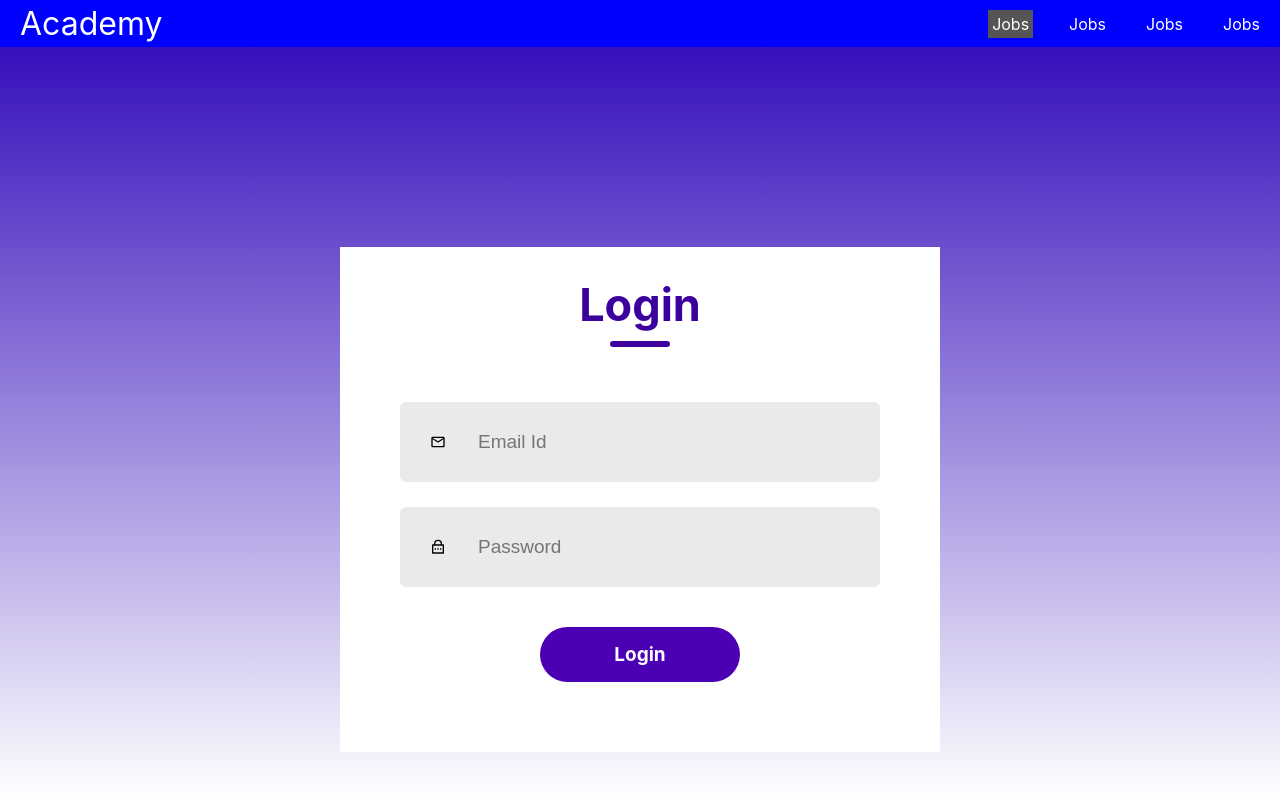
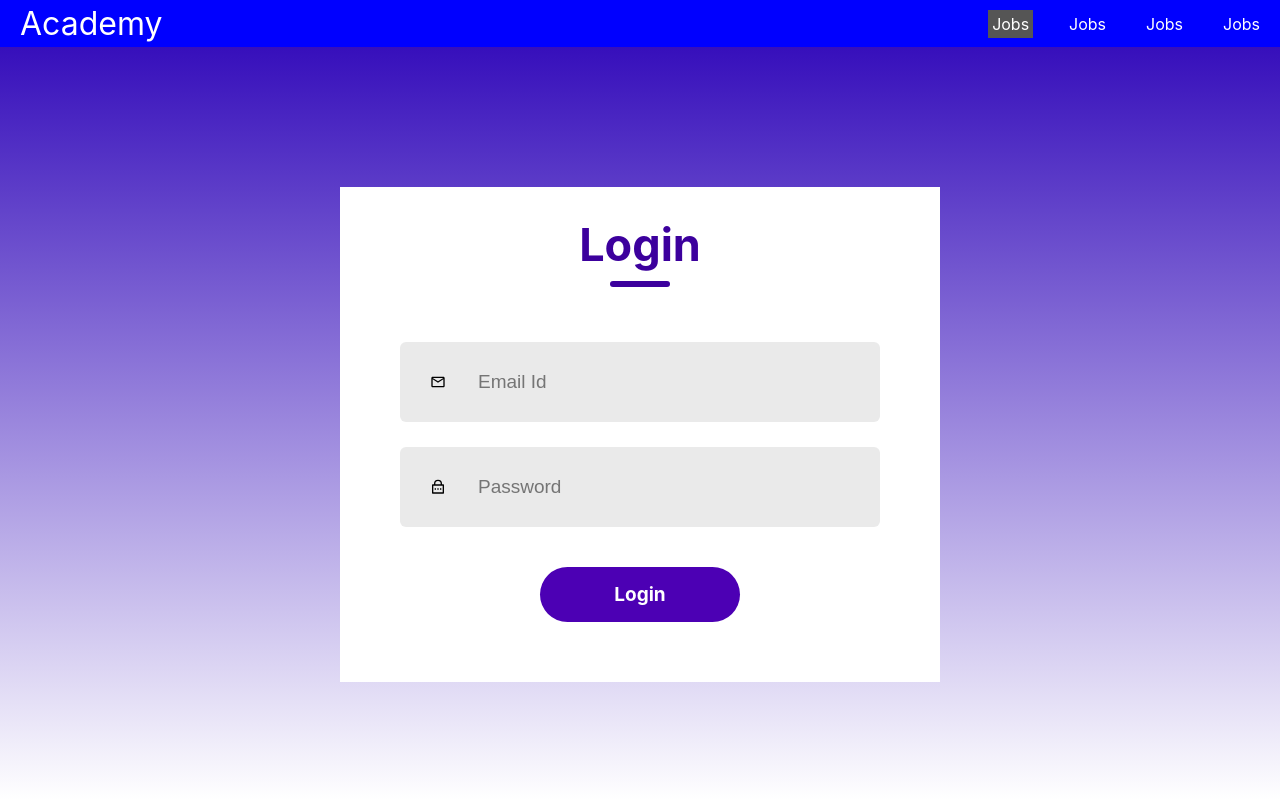
Before and after one commit to Eddysam2000/Login, a React (Create React App) app: page / in a window 1280 px wide. Built offline with nearby package versions, Linux system fonts and the light colour scheme.

Commit message:
some changes

```diff
--- a/src/Components/Login/Login.css
+++ b/src/Components/Login/Login.css
@@ -3,9 +3,9 @@
     flex-direction: column;
     margin: auto;
     background: white;
-    margin-top: 200px;
+    margin-top: 140px;
     width: 600px;
-    padding-bottom: 30px;
+    padding-bottom: 20px;
 }
 
 .header{
@@ -80,3 +80,8 @@
     width: 200px;
     height: 55px;
 }
+
+/* media queries for small devices */
+@media screen and (max-width:600px){
+
+}
```
Also changed, not shown: src/Components/Navbar/Navbar.css (line endings or trailing spaces).
